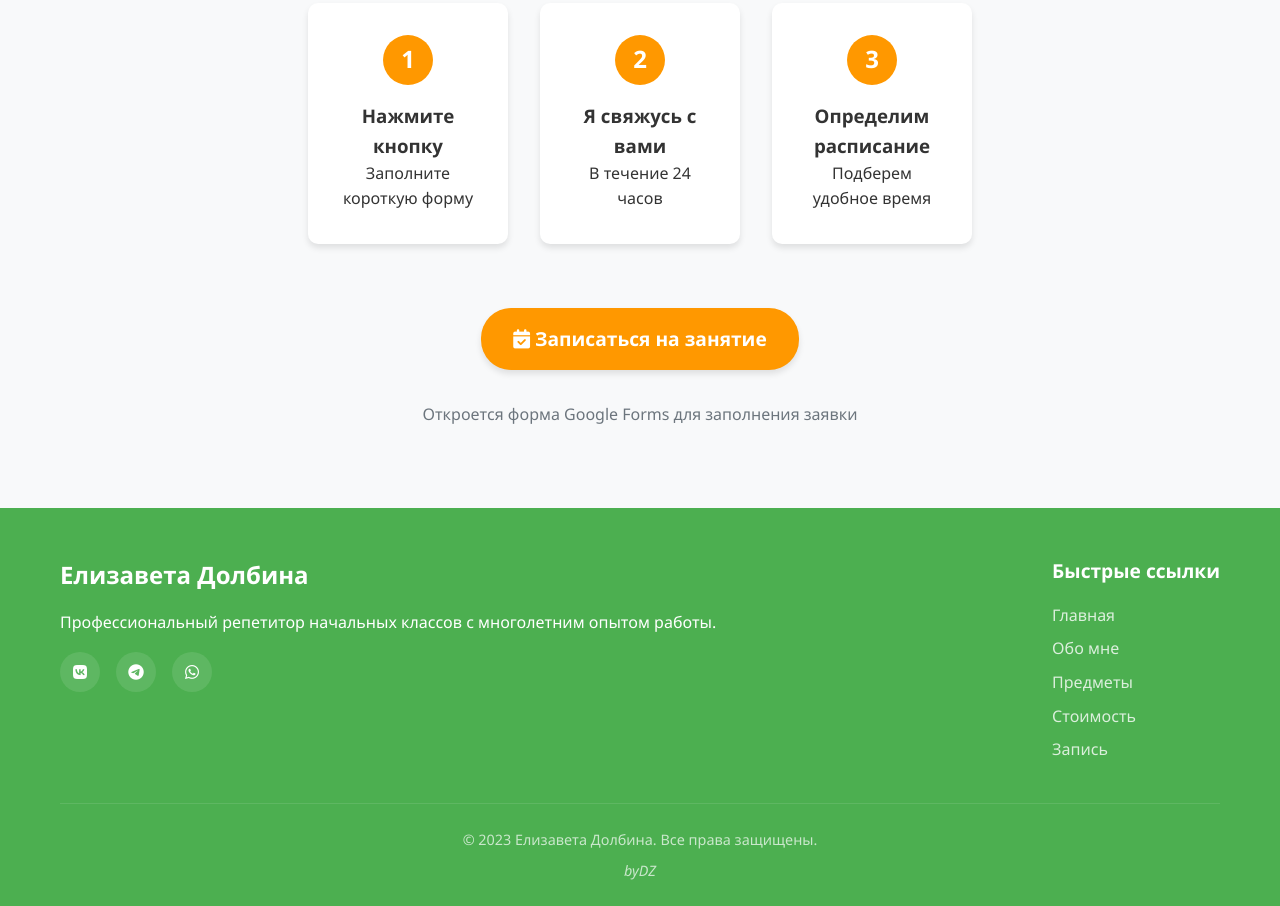
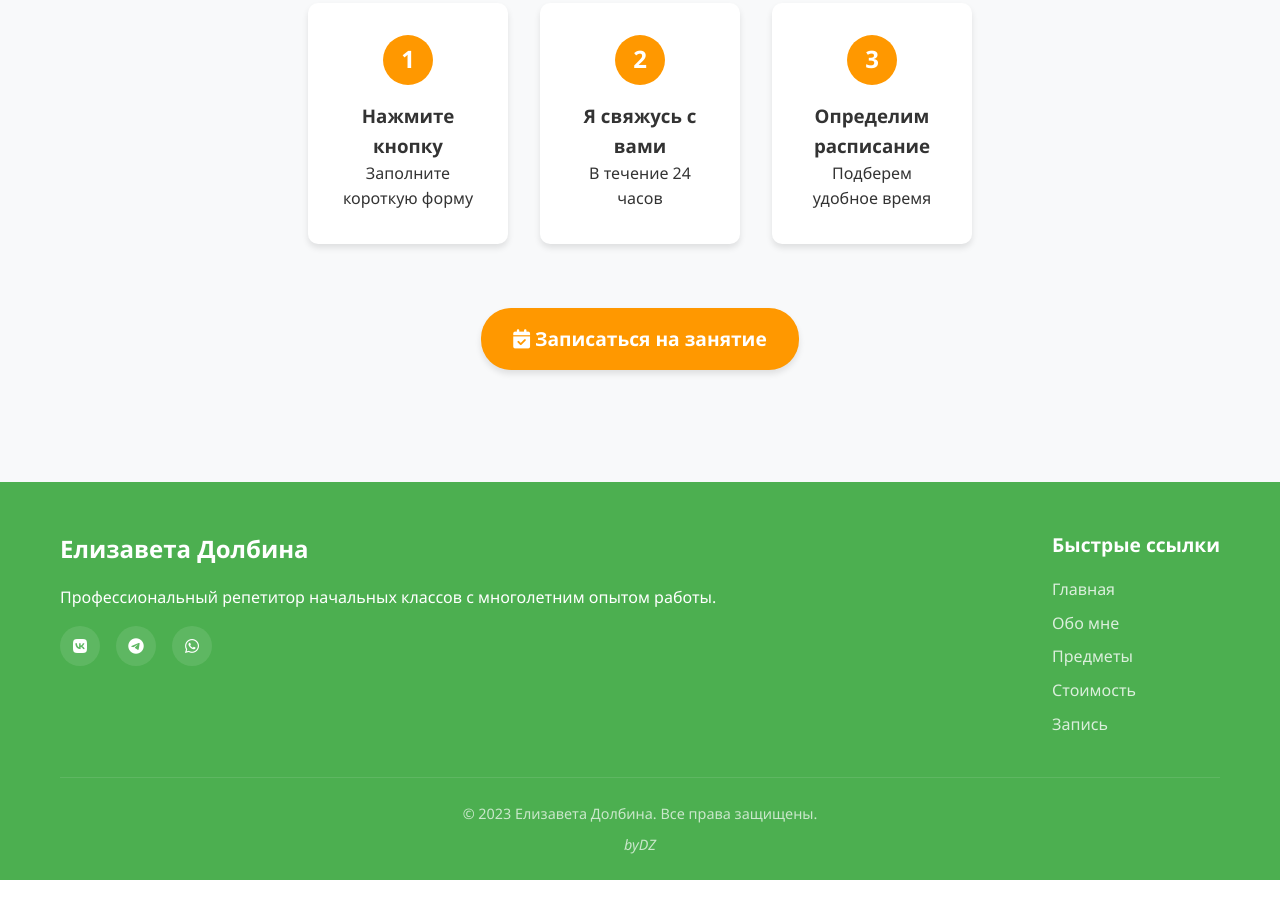
Before and after one commit to elizaveta-dolbina/elizaveta-dolbina.github.io, a plain HTML site: page index.html in a window 1280 px wide. Shown: the part 3700-4606 px from the top of the page. After the commit the page ends 4580 px from the top, so only its background shows below. Drawn offline with Linux system fonts and the light colour scheme.

Commit message:
index.html

```diff
--- a/index.html
+++ b/index.html
@@ -817,7 +817,6 @@
             </a>
 
             <p style="margin-top: 1rem; color: var(--text-light);">
-                Откроется форма Google Forms для заполнения заявки
             </p>
         </div>
     </section>
```
